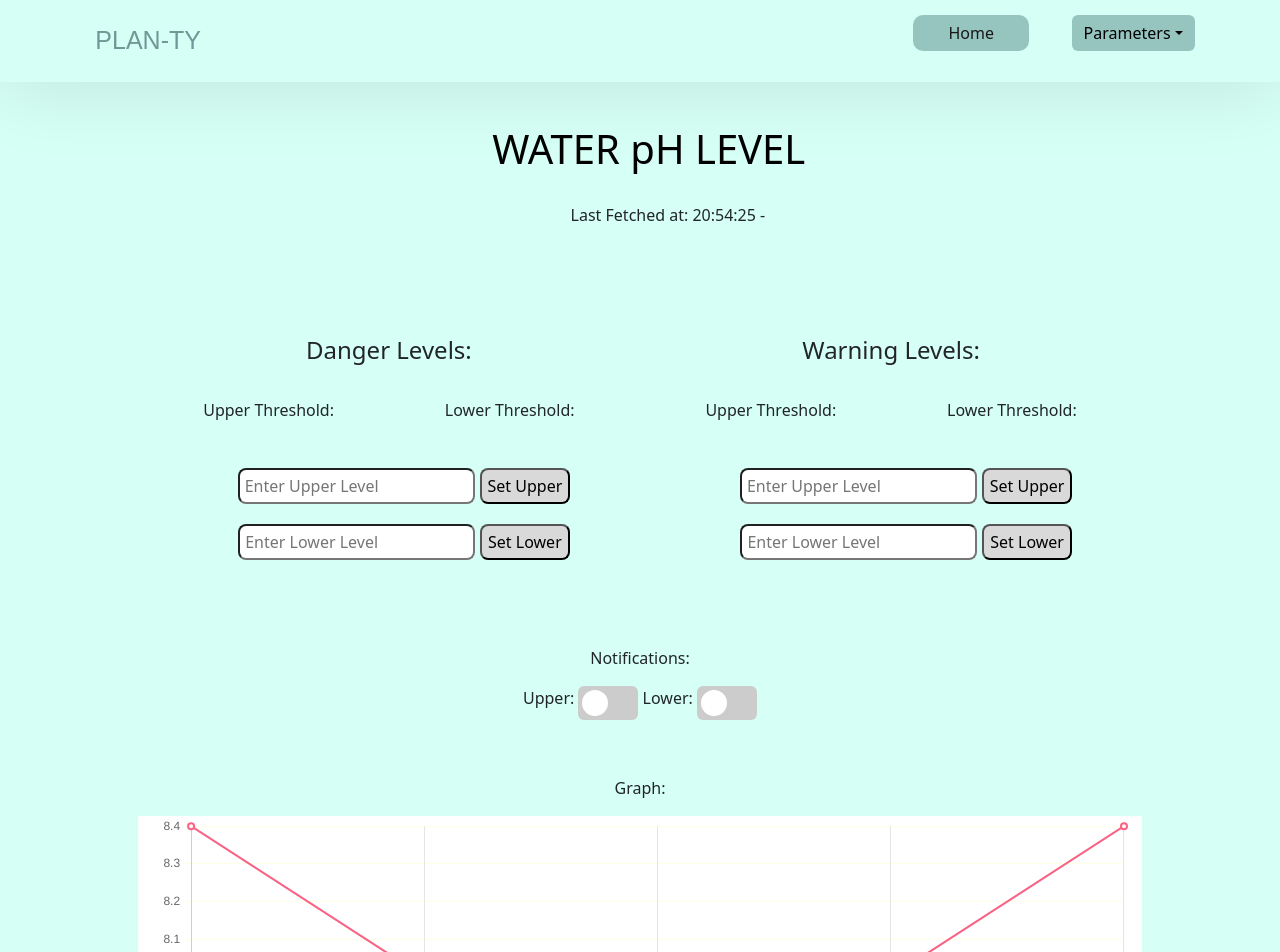
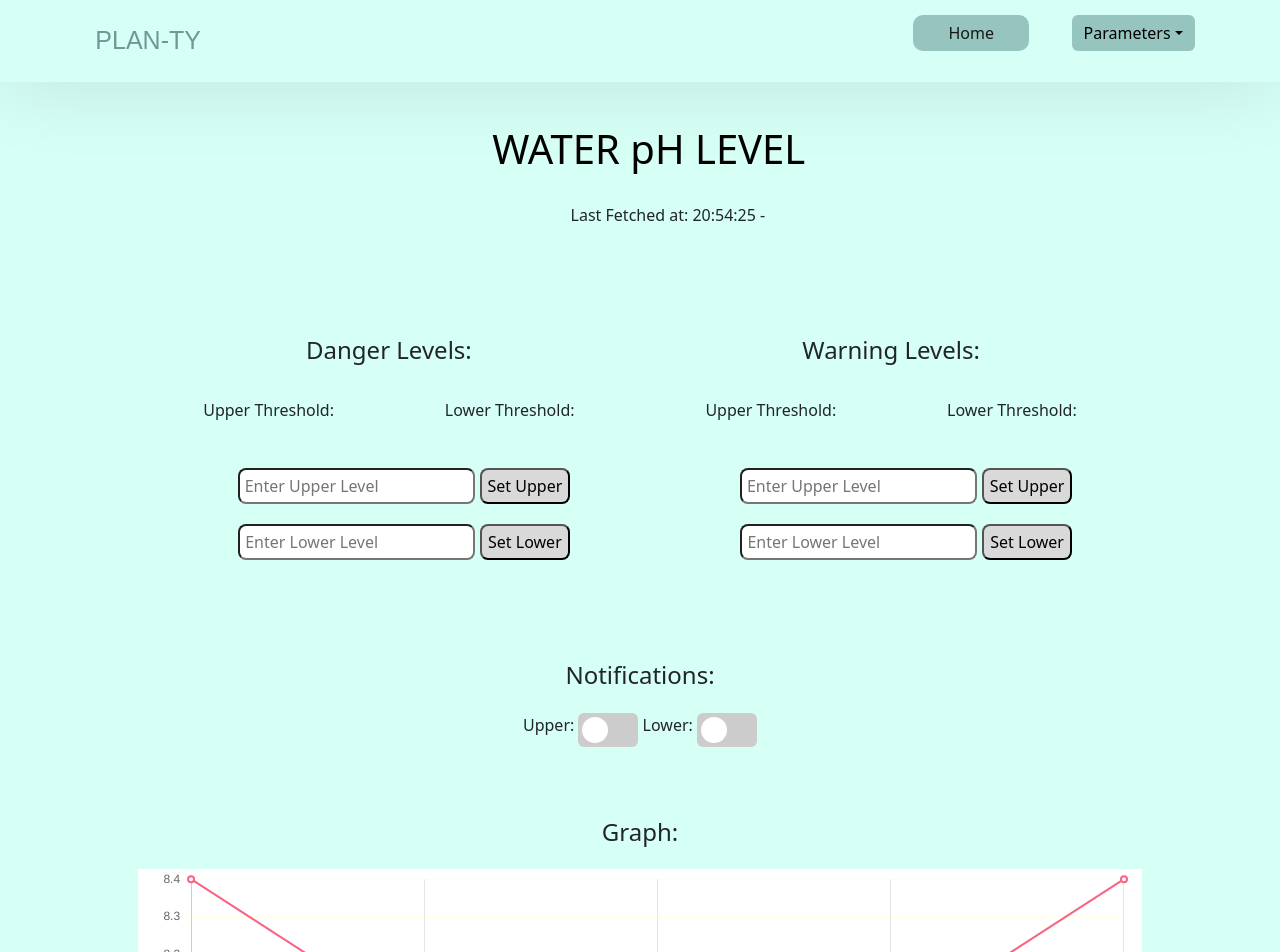
Before and after one commit to Plan-ty/plan-ty, a React (Create React App) app in the folder plan-ty/: page /pH in a window 1280 px wide. Shown: the top 952 px of the page. Built offline with nearby package versions, Linux system fonts and the light colour scheme.

Commit message:
More updates

```diff
--- a/plan-ty/src/components/parameters/Parameters.css
+++ b/plan-ty/src/components/parameters/Parameters.css
@@ -107,6 +107,17 @@ input[type="text"], textarea {
      }
 }
 
+
+@media (max-width: 490px) {
+    .lastFetched, .notifContainer, .graph{
+        display: flex;
+        text-align: center;
+        justify-content: center;
+        align-items: center;
+        max-width: 90%;
+    }
+}
+
 h1{
     color: #000;
     margin-top: 125px;
--- a/plan-ty/src/components/parameters/VPressureDeficit/VPressureDeficit.jsx
+++ b/plan-ty/src/components/parameters/VPressureDeficit/VPressureDeficit.jsx
@@ -162,12 +162,12 @@ function VPressureDeficit() {
           />
         </div>
         <div className="notifications">
-          <p>Notifications: </p>
+          <h3>Notifications: </h3>
           {/* {plant.map((item) => ( <div key={item.id}> Upper: {item.name}, Lower: {item.name}</div> ))} */}
           <p>Upper: <Switch isToggledUpper={isToggled} onToggle={() => setIsToggledUpper(!isToggled)}/> Lower: <Switch isToggled={isToggledLower} onToggle={() => setIsToggledLower(!isToggledLower)}/></p>
         </div>
         <div className="graph">
-          <p>Graph:</p>
+          <h3>Graph:</h3>
           <Chart dataKey="vpd" yAxisLabel="VPD (kPa)" />
         </div>
       </div>
--- a/plan-ty/src/components/parameters/airHumidity/AirHumidity.jsx
+++ b/plan-ty/src/components/parameters/airHumidity/AirHumidity.jsx
@@ -157,12 +157,12 @@ function AirHumidity() {
             />
           </div>
           <div className="notifications">
-            <p>Notifications: </p>
+            <h3>Notifications: </h3>
             {/* {plant.map((item) => ( <div key={item.id}> Upper: {item.name}, Lower: {item.name}</div> ))} */}
             <p>Upper: <Switch isToggledUpper={isToggled} onToggle={() => setIsToggledUpper(!isToggled)}/> Lower: <Switch isToggled={isToggledLower} onToggle={() => setIsToggledLower(!isToggledLower)}/></p>
           </div>
           <div className="graph">
-            <p>Graph:</p>
+            <h3>Graph:</h3>
             <Chart dataKey="airHumidity" yAxisLabel=" Air Humidity (%)" />
           </div>
         </div>
--- a/plan-ty/src/components/parameters/airTemp/AirTemp.jsx
+++ b/plan-ty/src/components/parameters/airTemp/AirTemp.jsx
@@ -157,12 +157,12 @@ function AirTemp() {
             />
           </div>
           <div className="notifications">
-            <p>Notifications: </p>
+            <h3>Notifications: </h3>
             {/* {plant.map((item) => ( <div key={item.id}> Upper: {item.name}, Lower: {item.name}</div> ))} */}
             <p>Upper: <Switch isToggledUpper={isToggled} onToggle={() => setIsToggledUpper(!isToggled)}/> Lower: <Switch isToggled={isToggledLower} onToggle={() => setIsToggledLower(!isToggledLower)}/></p>
           </div>
           <div className="graph">
-            <p>Graph:</p>
+            <h3>Graph:</h3>
             <Chart dataKey="airTemperature" yAxisLabel="Air Temperature (°C)" />
           </div>
         </div>
--- a/plan-ty/src/components/parameters/co2/CO2.jsx
+++ b/plan-ty/src/components/parameters/co2/CO2.jsx
@@ -156,12 +156,12 @@ function CO2() {
             />
           </div>
           <div className="notifications">
-            <p>Notifications: </p>
+            <h3>Notifications: </h3>
             {/* {plant.map((item) => ( <div key={item.id}> Upper: {item.name}, Lower: {item.name}</div> ))} */}
             <p>Upper: <Switch isToggledUpper={isToggled} onToggle={() => setIsToggledUpper(!isToggled)}/> Lower: <Switch isToggled={isToggledLower} onToggle={() => setIsToggledLower(!isToggledLower)}/></p>
           </div>
           <div className="graph">
-            <p>Graph:</p>
+            <h3>Graph:</h3>
             <Chart dataKey="co2" yAxisLabel="Air CO2 (%)" />
           </div>
         </div>
--- a/plan-ty/src/components/parameters/dewPoint/DewPoint.jsx
+++ b/plan-ty/src/components/parameters/dewPoint/DewPoint.jsx
@@ -157,12 +157,12 @@ function DewPoint() {
             />
           </div>
           <div className="notifications">
-            <p>Notifications: </p>
+            <h3>Notifications: </h3>
             {/* {plant.map((item) => ( <div key={item.id}> Upper: {item.name}, Lower: {item.name}</div> ))} */}
             <p>Upper: <Switch isToggledUpper={isToggled} onToggle={() => setIsToggledUpper(!isToggled)}/> Lower: <Switch isToggled={isToggledLower} onToggle={() => setIsToggledLower(!isToggledLower)}/></p>
           </div>
           <div className="graph">
-            <p>Graph:</p>
+            <h3>Graph:</h3>
             <Chart dataKey="dewPoint" yAxisLabel="Dew Point (°C)" />
           </div>
         </div>
--- a/plan-ty/src/components/parameters/electricConduc/ElectricConduc.jsx
+++ b/plan-ty/src/components/parameters/electricConduc/ElectricConduc.jsx
@@ -155,12 +155,12 @@ function ElectricConduc() {
             />
           </div>
           <div className="notifications">
-            <p>Notifications: </p>
+            <h3>Notifications: </h3>
             {/* {plant.map((item) => ( <div key={item.id}> Upper: {item.name}, Lower: {item.name}</div> ))} */}
             <p>Upper: <Switch isToggledUpper={isToggled} onToggle={() => setIsToggledUpper(!isToggled)}/> Lower: <Switch isToggled={isToggledLower} onToggle={() => setIsToggledLower(!isToggledLower)}/></p>
           </div>
           <div className="graph">
-            <p>Graph:</p>
+            <h3>Graph:</h3>
             <Chart dataKey="electricConductivity" yAxisLabel="Electric Conductiviy (uS/cm)" />
           </div>
         </div>
--- a/plan-ty/src/components/parameters/flowRate/FlowRate.jsx
+++ b/plan-ty/src/components/parameters/flowRate/FlowRate.jsx
@@ -160,12 +160,12 @@ function FlowRate() {
             />
           </div>
           <div className="notifications">
-            <p>Notifications: </p>
+            <h3>Notifications: </h3>
             {/* {plant.map((item) => ( <div key={item.id}> Upper: {item.name}, Lower: {item.name}</div> ))} */}
             <p>Upper: <Switch isToggledUpper={isToggled} onToggle={() => setIsToggledUpper(!isToggled)}/> Lower: <Switch isToggled={isToggledLower} onToggle={() => setIsToggledLower(!isToggledLower)}/></p>
           </div>
           <div className="graph">
-            <p>Graph:</p>
+            <h3>Graph:</h3>
             <Chart dataKey="flowRate" yAxisLabel="Flow Rate (GPM)" />
           </div>
         </div>
--- a/plan-ty/src/components/parameters/lightLevels/LightLevels.jsx
+++ b/plan-ty/src/components/parameters/lightLevels/LightLevels.jsx
@@ -156,12 +156,12 @@ function LightLevels() {
           />
         </div>
         <div className="notifications">
-          <p>Notifications: </p>
+          <h3>Notifications: </h3>
           {/* {plant.map((item) => ( <div key={item.id}> Upper: {item.name}, Lower: {item.name}</div> ))} */}
           <p>Upper: <Switch isToggledUpper={isToggled} onToggle={() => setIsToggledUpper(!isToggled)}/> Lower: <Switch isToggled={isToggledLower} onToggle={() => setIsToggledLower(!isToggledLower)}/></p>
         </div>
         <div className="graph">
-          <p>Graph:</p>
+          <h3>Graph:</h3>
           <Chart dataKey="lightLevels" yAxisLabel="Light level (lux)" />
         </div>
       </div>
--- a/plan-ty/src/components/parameters/pH/pHLevels.jsx
+++ b/plan-ty/src/components/parameters/pH/pHLevels.jsx
@@ -161,12 +161,12 @@ function PHLevels() {
             />
           </div>
           <div className="notifications">
-            <p>Notifications: </p>
+            <h3>Notifications: </h3>
             {/* {plant.map((item) => ( <div key={item.id}> Upper: {item.name}, Lower: {item.name}</div> ))} */}
             <p>Upper: <Switch isToggledUpper={isToggled} onToggle={() => setIsToggledUpper(!isToggled)}/> Lower: <Switch isToggled={isToggledLower} onToggle={() => setIsToggledLower(!isToggledLower)}/></p>
           </div>
           <div className="graph">
-            <p>Graph:</p>
+            <h3>Graph:</h3>
             <Chart dataKey="waterpH" yAxisLabel="Water pH" />
           </div>
         </div>
--- a/plan-ty/src/components/parameters/waterLevel/WaterLevel.jsx
+++ b/plan-ty/src/components/parameters/waterLevel/WaterLevel.jsx
@@ -159,12 +159,12 @@ function WaterLevel() {
             />
         </div>
         <div className="notifications">
-          <p>Notifications: </p>
+          <h3>Notifications: </h3>
           {/* {plant.map((item) => ( <div key={item.id}> Upper: {item.name}, Lower: {item.name}</div> ))} */}
           <p>Upper: <Switch isToggledUpper={isToggled} onToggle={() => setIsToggledUpper(!isToggled)}/> Lower: <Switch isToggled={isToggledLower} onToggle={() => setIsToggledLower(!isToggledLower)}/></p>
         </div>
         <div className="graph">
-          <p>Graph:</p>
+          <h3>Graph:</h3>
           <Chart dataKey="waterLevel" yAxisLabel="Water Level (ml/cm)" />
         </div>
       </div>
```
